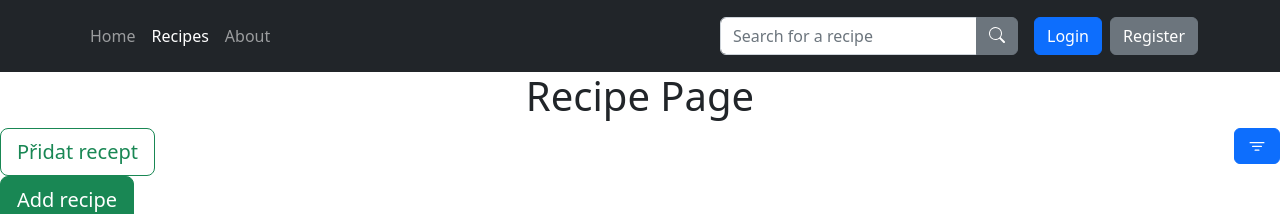
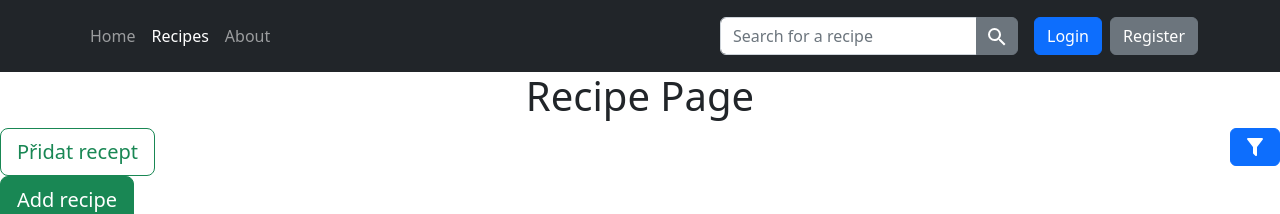
Before and after one commit to petp91/Cookbook, a React (Create React App) app in the folder client/: page /recipe in a window 1280 px wide. Shown: the top 214 px of the page. Built offline with nearby package versions, Linux system fonts and the light colour scheme; no server answers.

Commit message:
Switched icons to MDI

```diff
--- a/client/package.json
+++ b/client/package.json
@@ -3,6 +3,8 @@
   "version": "0.1.0",
   "private": true,
   "dependencies": {
+    "@mdi/js": "^7.2.96",
+    "@mdi/react": "^1.6.1",
     "@testing-library/jest-dom": "^5.16.5",
     "@testing-library/react": "^13.4.0",
     "@testing-library/user-event": "^13.5.0",
--- a/client/src/components/SearchInputGroup.js
+++ b/client/src/components/SearchInputGroup.js
@@ -1,13 +1,13 @@
 import { FormControl, Button, InputGroup } from 'react-bootstrap';
+import Icon from '@mdi/react';
+import { mdiMagnify } from '@mdi/js';
 
 const SearchInputGroup = ({ value, onChangeHandler }) => {
     return (
         <InputGroup>
             <FormControl type='text' placeholder='Search for a recipe' value={value} onChange={e => onChangeHandler(e.target.value)}/>
-            <Button className='pt-0' variant='secondary' type='submit'>
-                <svg xmlns="http://www.w3.org/2000/svg" width="16" height="16" fill="currentColor" className="bi bi-search" viewBox="0 0 16 16">
-                    <path d="M11.742 10.344a6.5 6.5 0 1 0-1.397 1.398h-.001c.03.04.062.078.098.115l3.85 3.85a1 1 0 0 0 1.415-1.414l-3.85-3.85a1.007 1.007 0 0 0-.115-.1zM12 6.5a5.5 5.5 0 1 1-11 0 5.5 5.5 0 0 1 11 0z"/>
-                </svg>
+            <Button className='pt-1 pb-1 ps-2 pe-2' variant='secondary' type='submit'>
+                <Icon path={mdiMagnify} size={1} />
             </Button>
         </InputGroup>
     )
--- a/client/src/pages/RecipePage.js
+++ b/client/src/pages/RecipePage.js
@@ -1,6 +1,8 @@
 import { useEffect, useState } from "react";
 import { Button } from "react-bootstrap";
 import { useSearchParams } from "react-router-dom";
+import Icon from '@mdi/react';
+import { mdiFilter } from '@mdi/js';
 import AdvancedSearch from "../components/AdvancedSearch";
 import MenuCardsOutput from "../components/MenuCardsGrid";
 import RecipeEditor from "../components/RecipeEditor";
@@ -40,9 +42,7 @@ const RecipePage = () => {
             <h1 className='container-fluid d-flex justify-content-center'>Recipe Page</h1>
 
             <Button onClick={() => {setShowSearch(!showSearch)}} className='pt-1 float-end'>
-                <svg xmlns="http://www.w3.org/2000/svg" width="20" height="20" fill="currentColor" className="bi bi-filter" viewBox="0 0 16 16">
-                    <path d="M6 10.5a.5.5 0 0 1 .5-.5h3a.5.5 0 0 1 0 1h-3a.5.5 0 0 1-.5-.5zm-2-3a.5.5 0 0 1 .5-.5h7a.5.5 0 0 1 0 1h-7a.5.5 0 0 1-.5-.5zm-2-3a.5.5 0 0 1 .5-.5h11a.5.5 0 0 1 0 1h-11a.5.5 0 0 1-.5-.5z"/>
-                </svg>
+                <Icon path={mdiFilter} size={1} />
             </Button>
             <AdvancedSearch show={showSearch} defaultQuery={query} />
             {query && <h2>Results for "{query}"</h2>}
```
Also changed, not shown: 1 other file (tests, documents, lock files or other folders).
